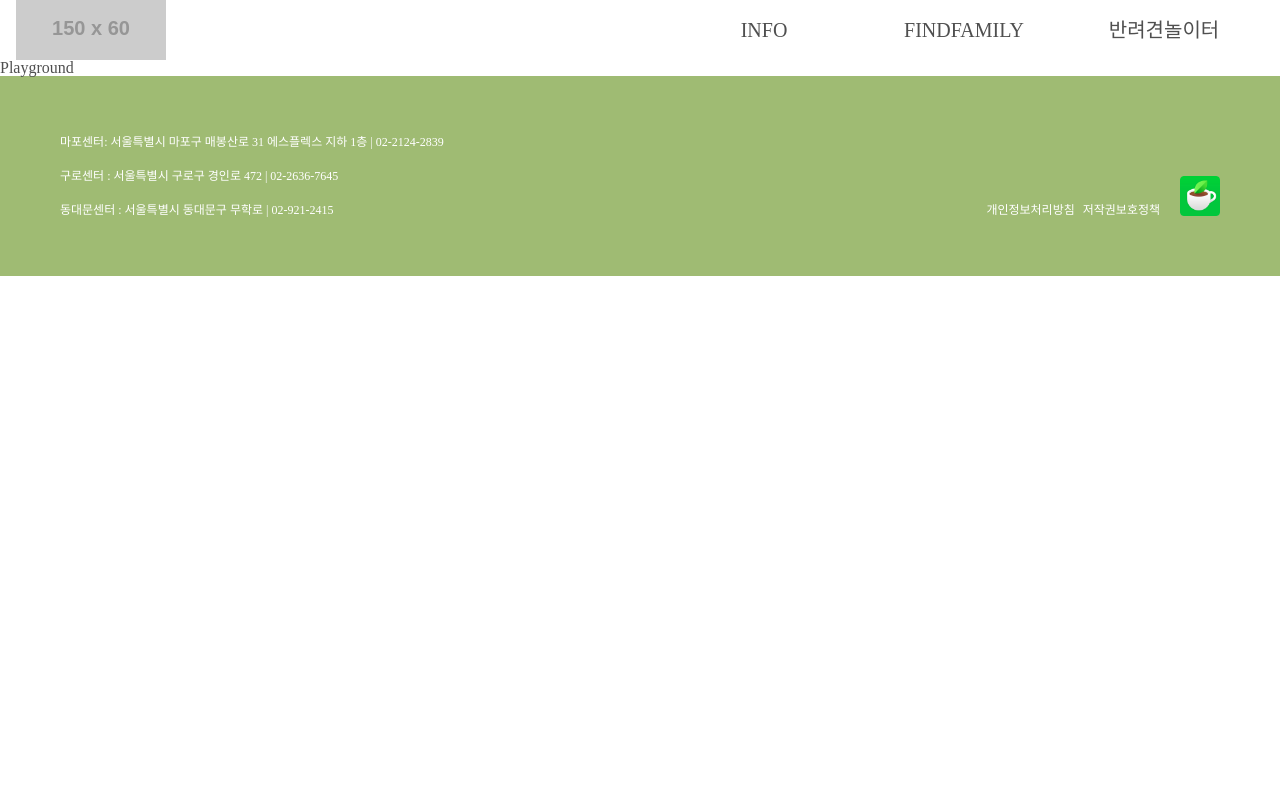
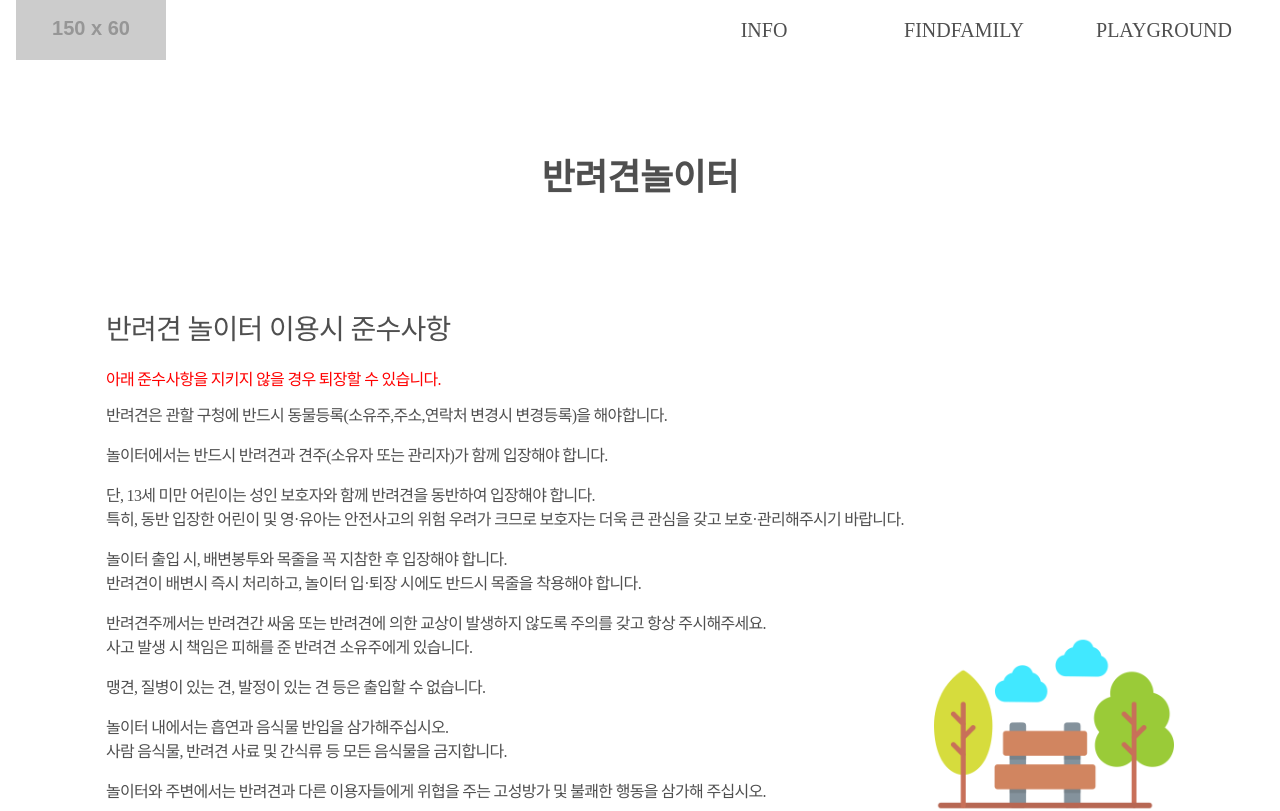
Before and after one commit to hnaa0/my-fluffy-family, a React (Vite) app: page /playground in a window 1280 px wide. Shown: the top 811 px of the page. Built offline with nearby package versions, Linux system fonts and the light colour scheme; no server answers.

Commit message:
💄Update Playground Page

```diff
--- a/src/Pages/Playground.tsx
+++ b/src/Pages/Playground.tsx
@@ -1,7 +1,249 @@
+import styled from "styled-components";
+import park from "../assets/icons/park-icon.png";
+
+const playgroundData = [
+  {
+    name: "어린이대공원",
+    scale: "747",
+    location: "서울시 광진구 능동로 216(구의문주차장 옆)",
+    time: "24시간 상시개방",
+    tel: "02-2124-2835",
+  },
+  {
+    name: "월드컵공원",
+    scale: "1638",
+    location: "서울시 마포구 증산로 32(평화의공원주차장 옆)",
+    time: "24시간 상시개방",
+    tel: "02-2124-2835",
+  },
+  {
+    name: "보라매공원",
+    scale: "1300",
+    location: "서울시 동작구 여의대방로20마길 11(보라매공원 향기원 옆)",
+    time: "24시간 상시개방",
+    tel: "02-2124-2835",
+  },
+  {
+    name: "매헌시민의숲",
+    scale: "843",
+    location: "서울시 서초구 매헌로 99(양재천교 인근)",
+    time: "24시간 상시개방",
+    tel: "02-2124-2835",
+  },
+  {
+    name: "초안산근린공원",
+    scale: "800",
+    location: "서울시 도봉구 해등로3길 48-11(초안산근린공원)",
+    time: "화~일 10:00~19:00",
+    tel: "02-2091-4474",
+  },
+  {
+    name: "송파구 반려견 놀이터",
+    scale: "1221",
+    location: "서울시 송파구 가락동 508 탄천유수지",
+    time: "상시개방",
+    tel: "02-2147-2836",
+  },
+  {
+    name: "영등포구 반려견 놀이터",
+    scale: "116",
+    location: "서울시 영등포구 문래동6가 52(안양천 오목교 부근)",
+    time: "10:00~19:00",
+    tel: "02-2670-3417",
+  },
+  {
+    name: "구로구 반려견 놀이터",
+    scale: "700",
+    location: "서울시 신도림동 285-34일대(안양천 오금교 남단)",
+    time: "상시개방",
+    tel: "02-860-2614",
+  },
+  {
+    name: "동대문구 반려견 놀이터",
+    scale: "420",
+    location: "서울시 동대문구 장안동 316-15(중랑천 장안교 하부)",
+    time: "상시개방",
+    tel: "02-2127-4273",
+  },
+  {
+    name: "마포구 반려견 놀이터(댕댕이 놀이터)",
+    scale: "372",
+    location: "서울시 마포구 마포대로1길3(마포동)",
+    time: "10:00~21:00",
+    tel: "02-3153-8542",
+  },
+  {
+    name: "북서울꿈의숲",
+    scale: "815",
+    location: "서울시 강북구 월계로 173(번동)",
+    time: "10:00~19:00(하절기 20:00)",
+    tel: "02-901-6463",
+  },
+  {
+    name: "성동구 반려견 놀이터",
+    scale: "770",
+    location: "서울시 성동구 송정동 73-24(송정교 하부)",
+    time: "상시개방",
+    tel: "02-2286-6853",
+  },
+];
+
 export default function Playground() {
   return (
-    <>
-      <div>Playground</div>
-    </>
+    <Container>
+      <Mailtitle>반려견놀이터</Mailtitle>
+      <ComplianceArtice>
+        <ArticleTitle>반려견 놀이터 이용시 준수사항</ArticleTitle>
+        <ArticleNotice>
+          아래 준수사항을 지키지 않을 경우 퇴장할 수 있습니다.
+        </ArticleNotice>
+        <ComplianceUl>
+          <ComplianceLi>
+            반려견은 관할 구청에 반드시 동물등록(소유주,주소,연락처 변경시
+            변경등록)을 해야합니다.
+          </ComplianceLi>
+          <ComplianceLi>
+            놀이터에서는 반드시 반려견과 견주(소유자 또는 관리자)가 함께
+            입장해야 합니다.
+          </ComplianceLi>
+          <ComplianceLi>
+            단, 13세 미만 어린이는 성인 보호자와 함께 반려견을 동반하여 입장해야
+            합니다.
+            <br />
+            특히, 동반 입장한 어린이 및 영·유아는 안전사고의 위험 우려가 크므로
+            보호자는 더욱 큰 관심을 갖고 보호·관리해주시기 바랍니다.
+          </ComplianceLi>
+          <ComplianceLi>
+            놀이터 출입 시, 배변봉투와 목줄을 꼭 지참한 후 입장해야 합니다.{" "}
+            <br /> 반려견이 배변시 즉시 처리하고, 놀이터 입·퇴장 시에도 반드시
+            목줄을 착용해야 합니다.
+          </ComplianceLi>
+          <ComplianceLi>
+            반려견주께서는 반려견간 싸움 또는 반려견에 의한 교상이 발생하지
+            않도록 주의를 갖고 항상 주시해주세요. <br /> 사고 발생 시 책임은
+            피해를 준 반려견 소유주에게 있습니다.
+          </ComplianceLi>
+          <ComplianceLi>
+            맹견, 질병이 있는 견, 발정이 있는 견 등은 출입할 수 없습니다.
+          </ComplianceLi>
+          <ComplianceLi>
+            놀이터 내에서는 흡연과 음식물 반입을 삼가해주십시오. <br /> 사람
+            음식물, 반려견 사료 및 간식류 등 모든 음식물을 금지합니다.
+          </ComplianceLi>
+          <ComplianceLi>
+            놀이터와 주변에서는 반려견과 다른 이용자들에게 위협을 주는 고성방가
+            및 불쾌한 행동을 삼가해 주십시오.
+          </ComplianceLi>
+        </ComplianceUl>
+        <img src={park} />
+      </ComplianceArtice>
+      <PlaygroundArticle>
+        <ArticleTitle>반려견 놀이터 목록</ArticleTitle>
+        <PlaygroundTable>
+          <thead>
+            <tr>
+              <th>공원명</th>
+              <th>규모(㎡)</th>
+              <th>위치</th>
+              <th>운영시간</th>
+              <th>전화번호</th>
+            </tr>
+          </thead>
+          <tbody>
+            {playgroundData.map((item) => {
+              return (
+                <tr>
+                  <td>{item.name}</td>
+                  <td>{item.scale}</td>
+                  <td>{item.location}</td>
+                  <td>{item.time}</td>
+                  <td>{item.tel}</td>
+                </tr>
+              );
+            })}
+          </tbody>
+        </PlaygroundTable>
+      </PlaygroundArticle>
+    </Container>
   );
 }
+
+const Container = styled.section`
+  display: flex;
+  flex-direction: column;
+  align-items: center;
+  padding: 100px;
+  letter-spacing: -0.3px;
+`;
+
+const Mailtitle = styled.h2`
+  font-size: 36px;
+  font-weight: bold;
+  margin-bottom: 52px;
+`;
+
+const Article = styled.article`
+  width: 1100px;
+  padding: 16px;
+  margin: 52px 0 80px;
+`;
+
+const ArticleTitle = styled.h3`
+  font-size: 28px;
+  margin-bottom: 28px;
+`;
+
+const ComplianceArtice = styled(Article)`
+  position: relative;
+  letter-spacing: -0.7px;
+
+  img {
+    position: absolute;
+    right: 16px;
+    bottom: -8px;
+    width: 240px;
+    height: auto;
+  }
+`;
+
+const ArticleNotice = styled.span`
+  color: red;
+`;
+
+const ComplianceUl = styled.ul`
+  line-height: 1.5;
+`;
+
+const ComplianceLi = styled.li`
+  margin: 16px 0;
+`;
+
+const PlaygroundArticle = styled(Article)`
+  letter-spacing: -0.7px;
+`;
+
+const PlaygroundTable = styled.table`
+  text-align: center;
+  background-color: var(--color-yellow-light);
+
+  thead th {
+    font-size: 18px;
+    font-weight: bold;
+    padding: 24px;
+    border-bottom: 2px solid var(--color-white);
+  }
+
+  thead th:nth-child(2) {
+    width: 120px;
+  }
+
+  thead th:last-child {
+    width: 200px;
+  }
+
+  tbody td {
+    vertical-align: middle;
+    padding: 36px;
+    border-bottom: 2px solid var(--color-white);
+  }
+`;
--- a/src/components/Header.tsx
+++ b/src/components/Header.tsx
@@ -40,7 +40,7 @@ export default function Header() {
           </SubCategory>
         </MainCategoryLi>
         <Link to="/playground">
-          <MainCategoryLi>반려견놀이터</MainCategoryLi>
+          <MainCategoryLi>PLAYGROUND</MainCategoryLi>
         </Link>
       </MainCategory>
     </Nav>
```
Also changed, not shown: src/assets/icons/park-icon.png (added).
